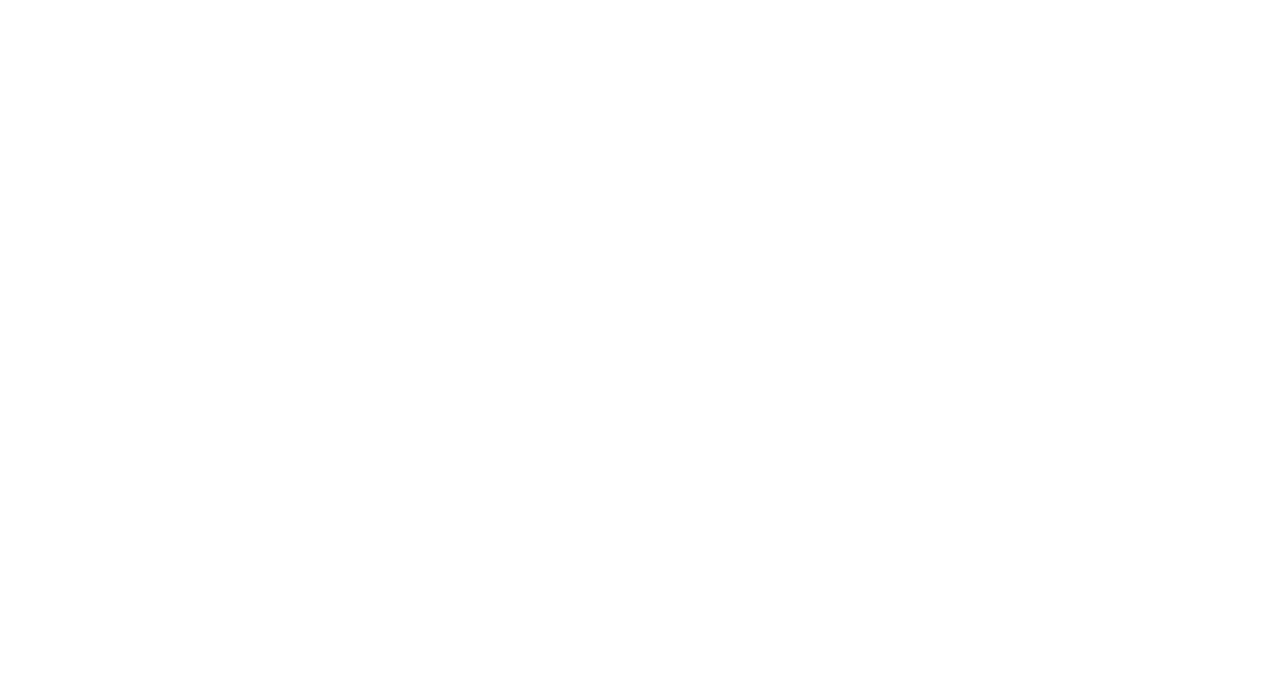
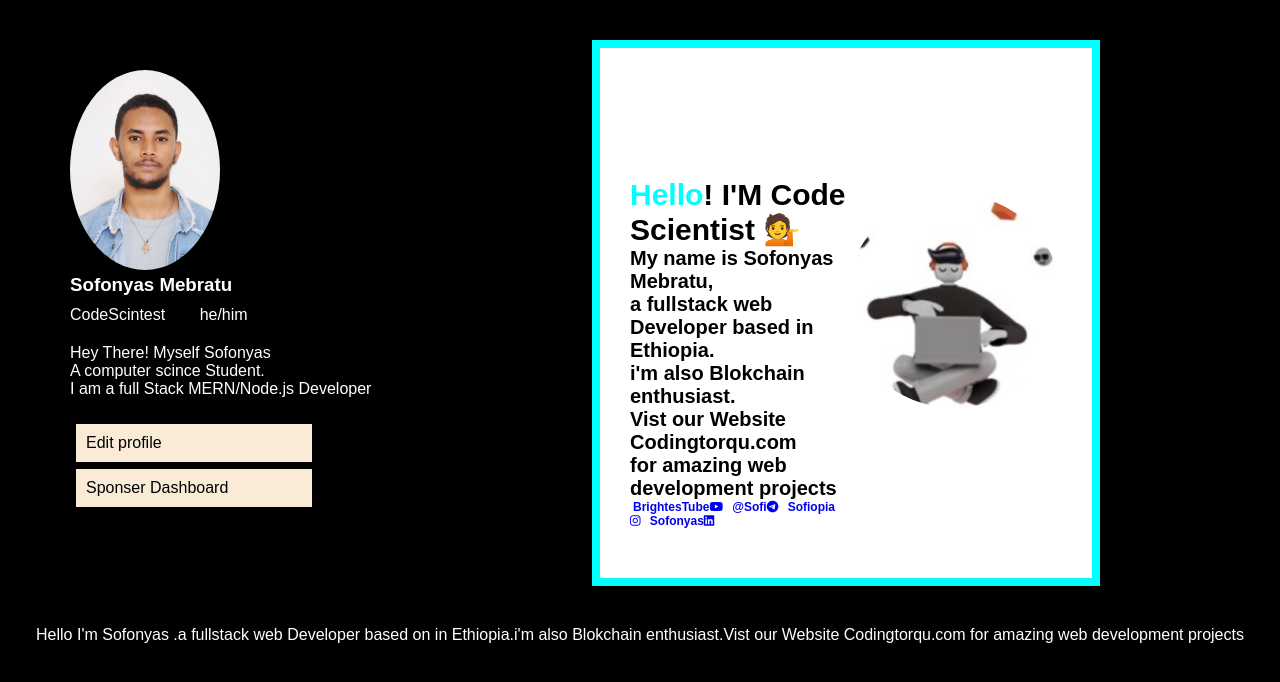
Before and after one commit to bikilaalemu/WebDesignProg2017, a plain HTML site: page css1/exercise/sample1.html in a window 1280 px wide. Drawn offline with Linux system fonts and the light colour scheme.

Commit message:
Html exersice
this is the html exercise

```diff
--- a/css1/exercise/sample1.html
+++ b/css1/exercise/sample1.html
@@ -1,26 +1,79 @@
 <!DOCTYPE html>
 <html lang="en">
   <head>
-    <meta charset="UTF-8">
-    <meta name="viewport" content="width=device-width, initial-scale=1.0">
+    <meta charset="UTF-8" />
+    <meta name="viewport" content="width=device-width, initial-scale=1.0" />
     <title>GitHub Clone</title>
+    <link rel="stylesheet" href="./style.css">
+     <link href="https://cdnjs.cloudflare.com/ajax/libs/font-awesome/6.0.0/css/all.min.css" rel="stylesheet">
   </head>
   <body>
     <header>
-        <section id="left">
-
-        </section>
+      <section id="left"></section>
       <section id="right"></section>
       <nav></nav>
     </header>
-    <main>
+    <main style="width: 100%;">
       <section class="left">
+        <div>
+          <div class="logo">
+            <img
+              src="./image/photo_5962849800690976231_y.jpg"
+              alt="personal image "
+            />
+          </div>
+          <div class="=code">
+            <h3>Sofonyas Mebratu</h3>
+            <p style="padding-top: 10px;""><span class="first">CodeScintest</span> <span>he/him</span></p>
+          </div>
+          <div style="padding-top: 20px;padding-bottom: 20px;">
+            <p>
+              Hey There! Myself Sofonyas <br>A computer scince Student.<br>I am a full
+              Stack MERN/Node.js Developer
+            </p>
+          </div>
+          <div class="link">
+            <div><a href="#">Edit profile</a></div>
+            <div><a href="#">Sponser Dashboard</a></div>
+          </div>
+        </div>
       </section>
-       <section class="right">
+      <section class="right" style="margin-right: 200px;">
+          <div class="box1">
+            <h1><span style="color:aqua">Hello</span>! I'M Code Scientist &#128129</h1>
+            <p>
+              My name is Sofonyas Mebratu,
+              <br>
+              a fullstack web Developer based in
+              Ethiopia.<br>
+              i'm also Blokchain enthusiast.<br>
+              Vist our Website
+              Codingtorqu.com <br>for amazing web development projects
+            </p>
+            <div>
+
+             <div class="icons">
+        <a href="https://www.youtube.com" target="_blank">BrightesTube<i class="fab fa-youtube"></i></a>
+        <a href="https://www.telegram.org" target="_blank">@Sofi<i class="fab fa-telegram-plane"></i></a>
+        <a href="https://www.instagram.com" target="_blank">Sofiopia<i class="fab fa-instagram"></i></a>
+        <a href="https://www.linkedin.com" target="_blank">Sofonyas<i class="fab fa-linkedin"></i></a>
+    </div>
+            </div>
+
+            <p></p>
+          </div>
+          <div class="box2">
+            <img src="./image/Screenshot 2024-12-27 192313.png" alt="image" stayle="width:100%;height:100%">
+          </div>
+
       </section>
     </main>
     <footer>
-
+      <p>
+        Hello I'm Sofonyas .a fullstack web
+        Developer based on in Ethiopia.i'm also Blokchain enthusiast.Vist our
+        Website Codingtorqu.com for amazing web development projects
+      </p>
     </footer>
   </body>
 </html>
--- /dev/null
+++ b/css1/exercise/style.css
@@ -0,0 +1,98 @@
+* {
+  margin: 0;
+  padding: 0;
+}
+html,
+body {
+  width: 100%;
+  height: 100%;
+  font-family: Arial, sans-serif;
+  overflow-x: hidden;
+}
+body {
+  background-color: black;
+  color: white;
+  width: 100%;
+}
+main {
+  display: flex;
+  justify-content: space-between;
+  align-items: flex-start;
+  padding: 20px;
+  gap: 20px;
+}
+section.left,
+section.right {
+  flex: 1;
+}
+.left {
+  margin: 20px;
+  padding: 30px;
+  color: white;
+}
+.right {
+  background-color: white;
+  margin: 20px;
+  padding: 30px;
+  border: 8px, solid, aqua;
+  color: black;
+  display: flex; /* Enables Flexbox on the section */
+  justify-content: column; /* Adjusts spacing between child elements */
+  align-items: center; /* Aligns child elements vertically */
+}
+.box1,
+.box2 {
+  width: 100%;
+  margin-bottom: 20px;
+}
+.logo {
+  border-radius: 50%; /* Make the corners fully rounded */
+}
+img {
+  border-radius: 50%;
+  height: 200px;
+}
+.code {
+  opacity: 0.5;
+}
+.first {
+  padding-right: 30px;
+}
+.link div {
+  border: 1px solid black;
+  margin: 5px;
+  padding: 10px;
+  width: 50%;
+  background-color: antiquewhite;
+}
+.link div a {
+  color: black;
+  text-decoration: none;
+}
+.box1 {
+  font-size: 12px;
+  font-weight: bold;
+  padding-top: 100px;
+}
+.box1 h1 {
+  font-size: 30px;
+}
+.box1 p {
+  font-size: 20px;
+}
+.box2 img {
+  width: 100%;
+  height: auto;
+}
+.icons a {
+  text-decoration: none; /* Remove the underline */
+  font-weight: bold;
+  padding: 3px;
+}
+a:hover {
+  color: red; /* Change the color on hover */
+  text-decoration: underline; /* Add underline on hover */
+}
+footer{
+    text-align: center;
+}
```
Also changed, not shown: css1/index.html (deleted, +0 -35 lines), css1/exercise/github.png (deleted), css1/exercise/image/Screenshot 2024-12-27 192313.png (added), css1/exercise/image/photo_5962849800690976231_y.jpg (added), css1/images/test.jfif (deleted), css1/style.css (added). Lines whose indentation alone changed are shown as unchanged.
